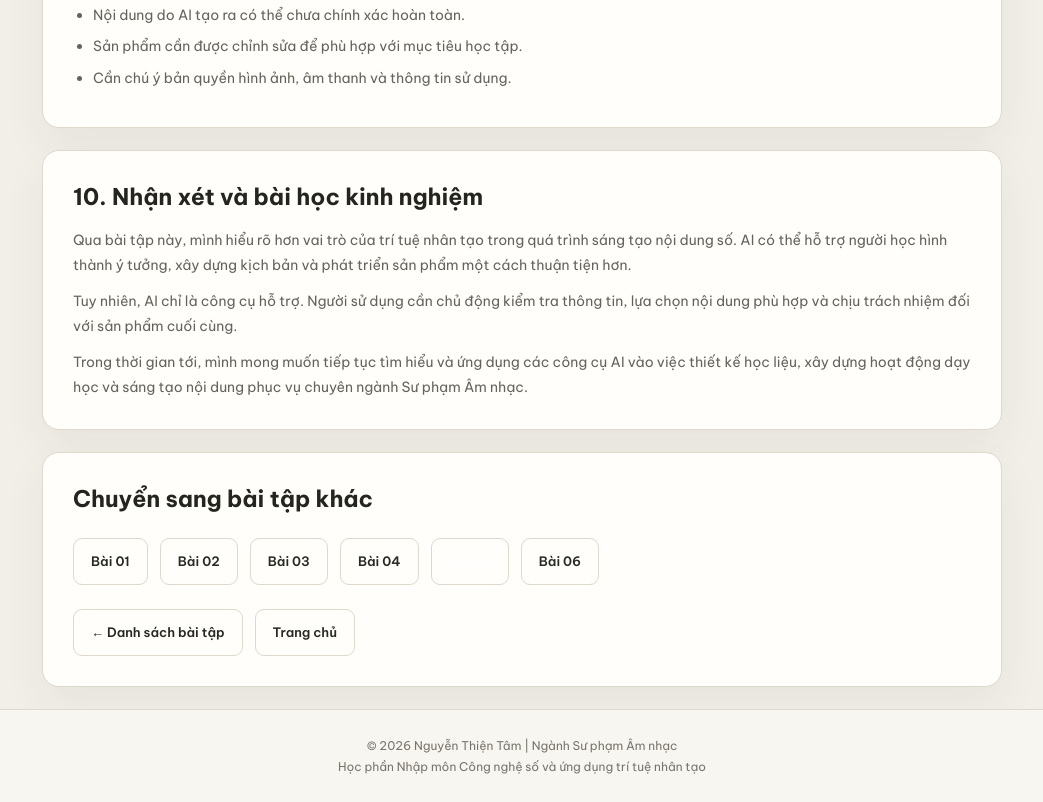
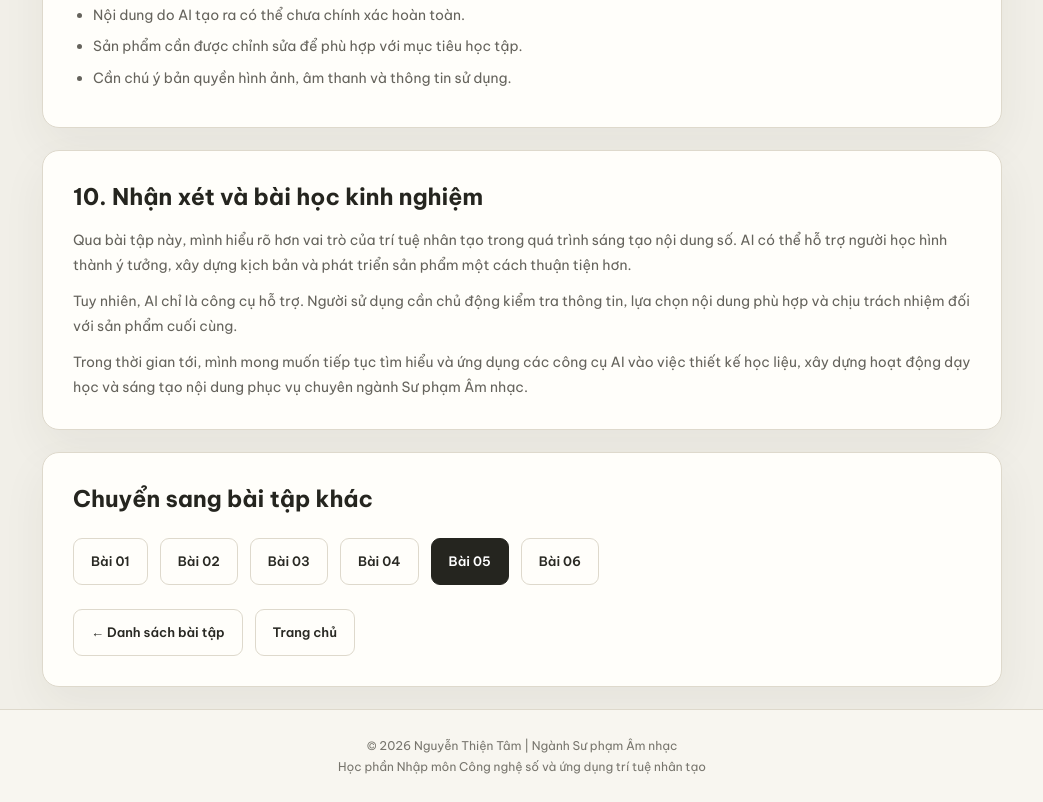
Before and after one commit to tam09072007/Tam09072007-, a plain HTML site: page bai-tap-5.html in a window 1280 px wide. Shown: the part 3976-4778 px from the top of the page, without its empty margins (118-1161 px from the left). Drawn offline with Linux system fonts and the light colour scheme.

Commit message:
Update bai-tap-5.html
Sua loi nut Bai 05

```diff
--- a/bai-tap-5.html
+++ b/bai-tap-5.html
@@ -525,7 +525,7 @@ footer {
             <a class="btn" href="bai-tap-2.html">Bài 02</a>
             <a class="btn" href="bai-tap-3.html">Bài 03</a>
             <a class="btn" href="bai-tap-4.html">Bài 04</a>
-            <a class="btn btn-primary" href="bai-tap-5.html">Bài 05</a>
+            <a class="btn primary" href="bai-tap-5.html">Bài 05</a>
             <a class="btn" href="bai-tap-6.html">Bài 06</a>
         </div>
 
```
